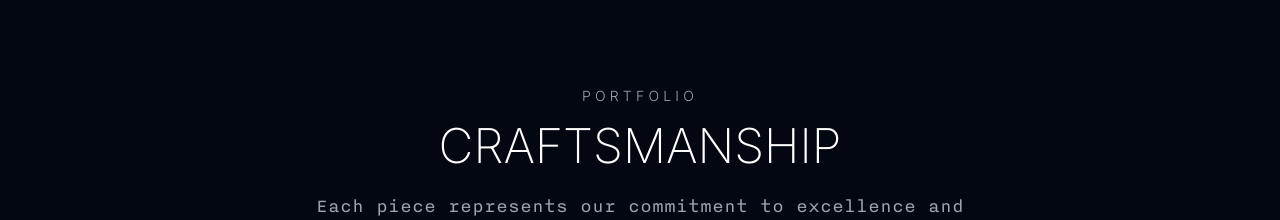
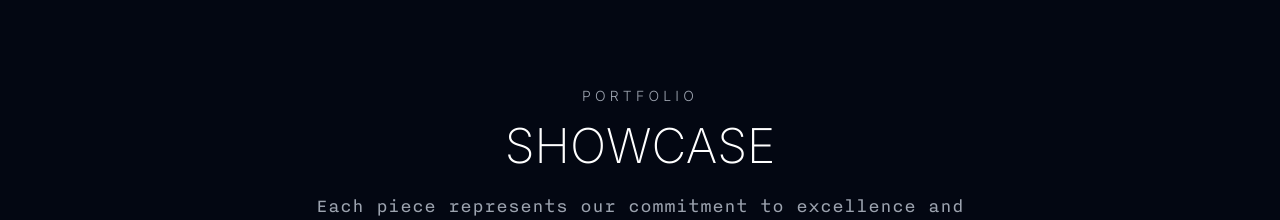
Before and after one commit to hd-marshall/ur-studio-nextjs, a Next.js app: page / in a window 1280 px wide. Shown: the part 1780-2000 px from the top of the page. Built offline with nearby package versions, Linux system fonts and the light colour scheme.

Commit message:
gallery heading name change

```diff
--- a/app/components/Gallery.tsx
+++ b/app/components/Gallery.tsx
@@ -80,7 +80,7 @@ export default function Gallery() {
       <div className="container mx-auto px-6">
         <div className="text-center mb-20">
           <p className="text-sm tracking-[0.3em] text-gray-400 font-light mb-4">PORTFOLIO</p>
-          <h2 className="text-5xl font-extralight text-white mb-6">CRAFTSMANSHIP</h2>
+          <h2 className="text-5xl font-extralight text-white mb-6">SHOWCASE</h2>
           <p className="text-xl text-gray-400 max-w-2xl mx-auto font-light leading-6" style={{ fontFamily: 'var(--font-body)' }}>
             Each piece represents our commitment to excellence and attention to detail in every service we provide.
           </p>
```
